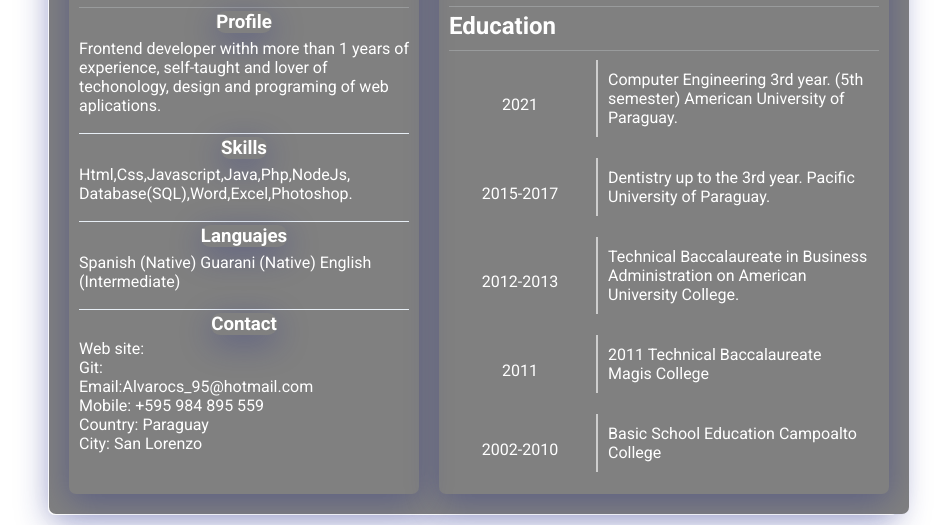
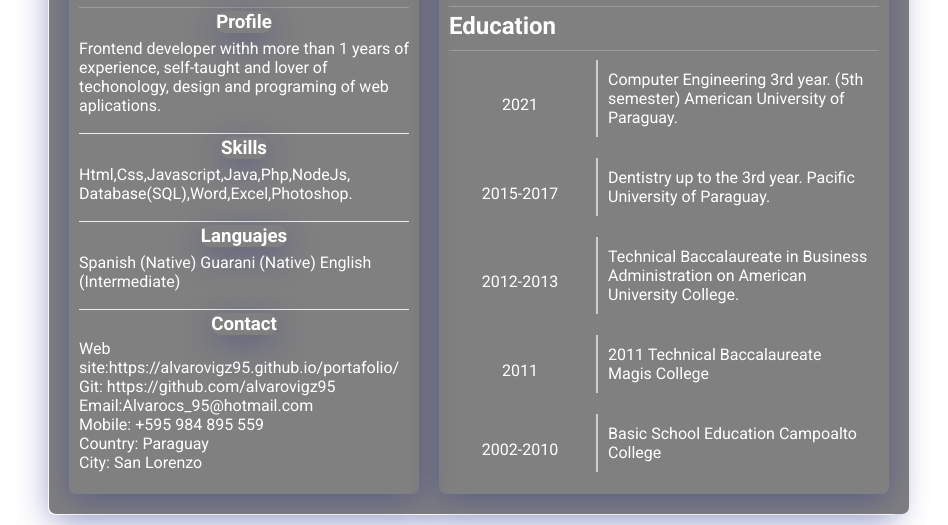
Before and after one commit to alvarovigz95/curriculum, a plain HTML site: page index.html in a window 1280 px wide. Shown: the part 346-871 px from the top of the page, without its empty margins (167-1115 px from the left). Drawn offline with Linux system fonts and the light colour scheme.

Commit message:
actualizacion

```diff
--- a/index.html
+++ b/index.html
@@ -40,8 +40,8 @@
                     <h3>Contact</h3>
                     <div class="contact-ul">
                         <ul>
-                            <li>Web site:</li>
-                            <li>Git: </li>
+                            <li>Web site:https://alvarovigz95.github.io/portafolio/</li>
+                            <li>Git: https://github.com/alvarovigz95</li>
                             <li>Email:Alvarocs_95@hotmail.com</li>
                             <li>Mobile: +595 984 895 559</li>
                             <li>Country: Paraguay</li>
```
